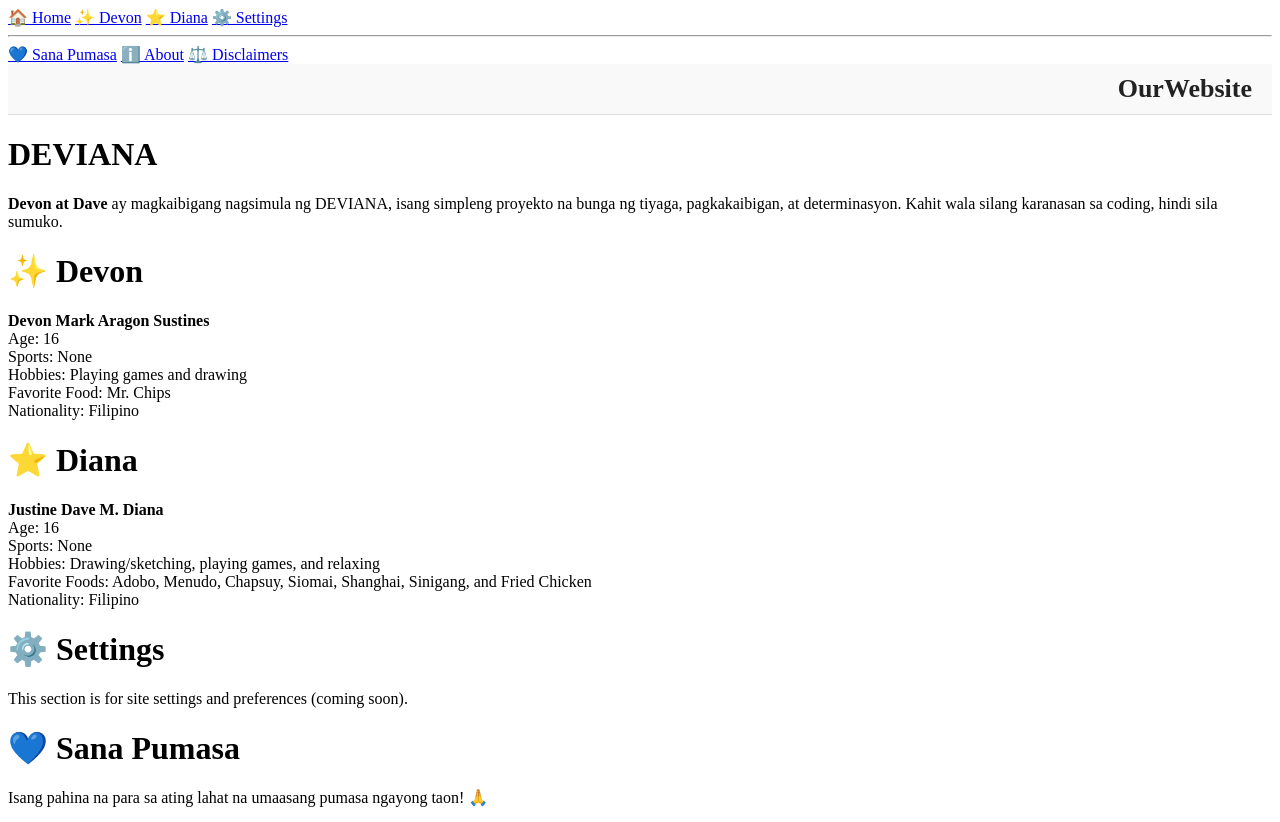
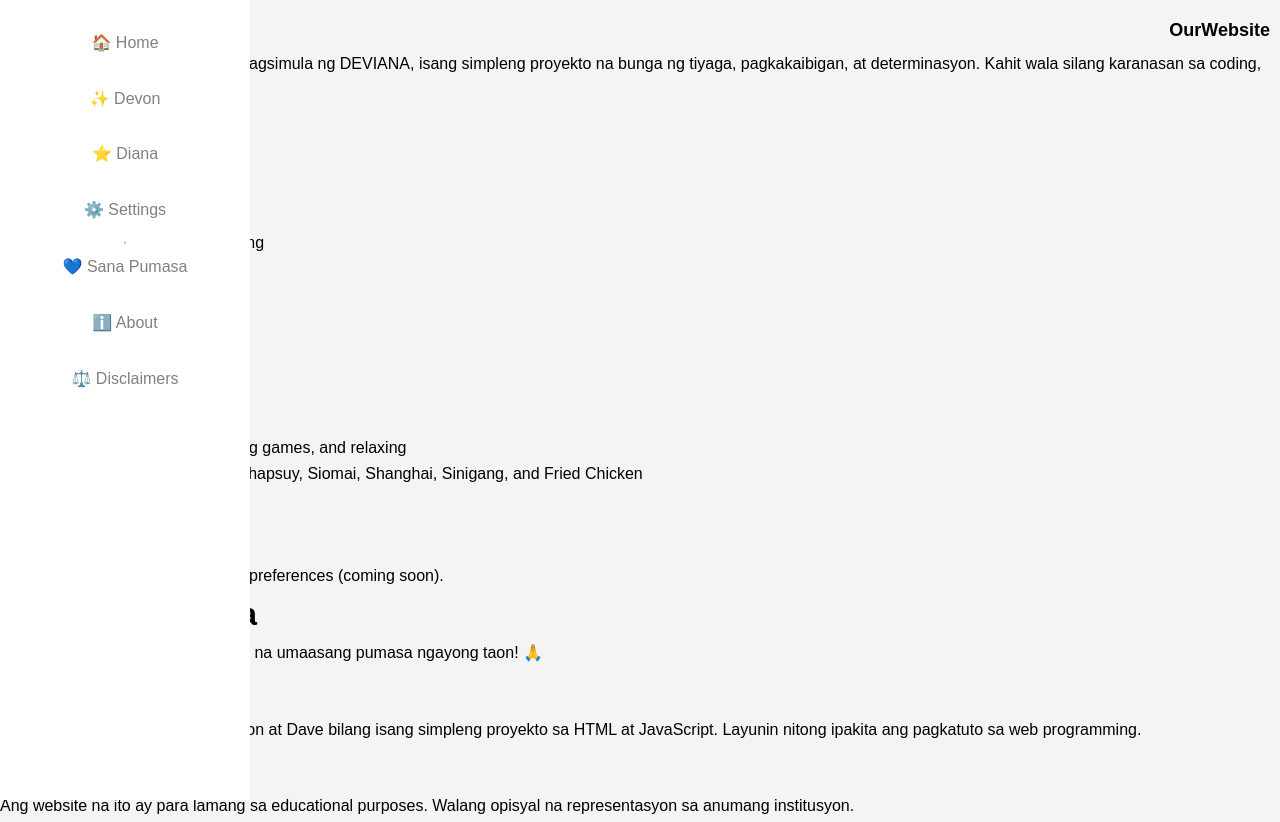
Before and after one commit to Dave-05-max/website, a plain HTML site: page index.html in a window 1280 px wide. Shown: the top 822 px of the page. Drawn offline with Linux system fonts and the light colour scheme.

Commit message:
Update style.css

```diff
--- a/style.css
+++ b/style.css
@@ -1,26 +1,102 @@
-/* Topbar Yung ano Yung lines */
+* {
+    box-sizing: border-box;
+    margin: 0;
+    padding: 0;
+}
+
+body {
+    font-family: Arial, sans-serif;
+    line-height: 1.6;
+    color: ;
+    background-color: #f4f4f4;
+}
+
+a {
+    text-decoration: none;
+    color: ;
+}
+
+a:hover {
+    color: ;
+}
+
+
+
+.sidebar {
+    position: fixed;
+    top: 0;
+    left: 0;
+    width: 250px;
+    height: 100vh;
+    background-color:white ;
+    padding: 20px;
+    display: flex;
+    flex-direction: column;
+    align-items: center;
+}
+
+.sidebar a {
+    color:gray ;
+    padding: 10px;
+    margin-bottom: 10px;
+    border-radius: 5px;
+    width: 100%;
+    text-align: center;
+}
+
+.sidebar a.active {
+    background-color: ;
+}
+
+.sidebar a:hover {
+    background-color: ;
+}
+
+
+
+.overlay {
+    position: fixed;
+    top: 0;
+    left: 0;
+    width: 100%;
+    height: 100vh;
+    background-color: rgba(0, 0, 0, 0.5);
+    display: none;
+}
+
+
+
 .topbar {
+    position: fixed;
+    top: 0;
+    left: 0;
+    width: 100%;
+    height: 60px;
+    background-color: ;
+    padding: 10px;
     display: flex;
     align-items: center;
     justify-content: space-between;
-  padding: 10px 20px;
-  border-bottom: 1px solid #ddd;
-  background: #f9f9f9;
-  font-family: "Times New Roman", serif;
 }
 
-/* Pindutan */
-.menu-button {
-  background: none;
-  border: none;
+.hamburger {
+    display: flex;
+    flex-direction: column;
     cursor: pointer;
-  padding: 5px;
 }
 
-/* Title din*/
+.hamburger div {
+    width: 25px;
+    height: 3px;
+    background-color: ;
+    margin-bottom: 5px;
+}
+
 .logo {
-  font-size: 26px;
+    color: ;
+    font-size: 18px;
     font-weight: bold;
-  color: #222;
-  font-family: "Times New Roman", serif;
 }
+
+
+main {
```
Lines whose indentation alone changed are shown as unchanged.
